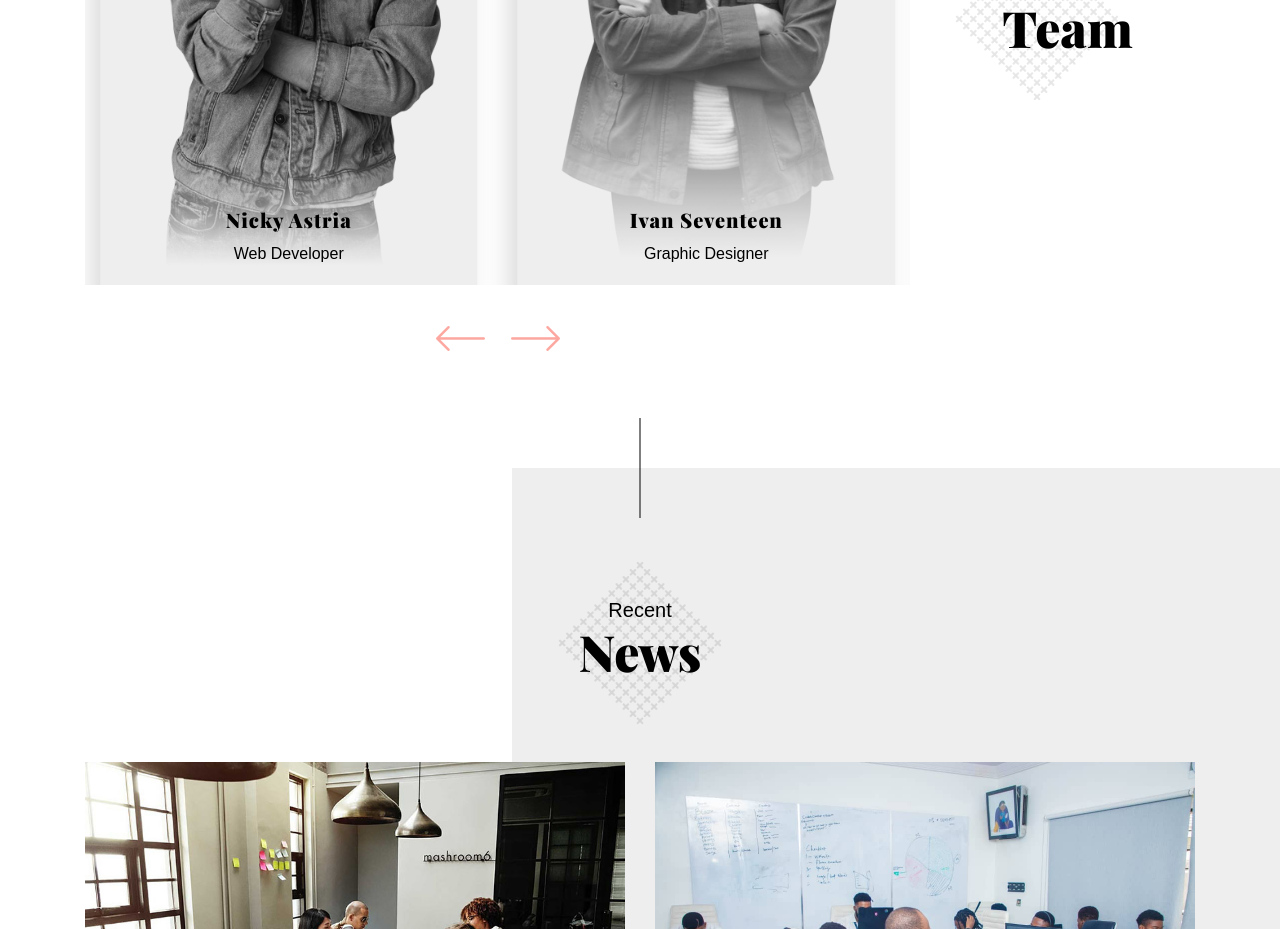
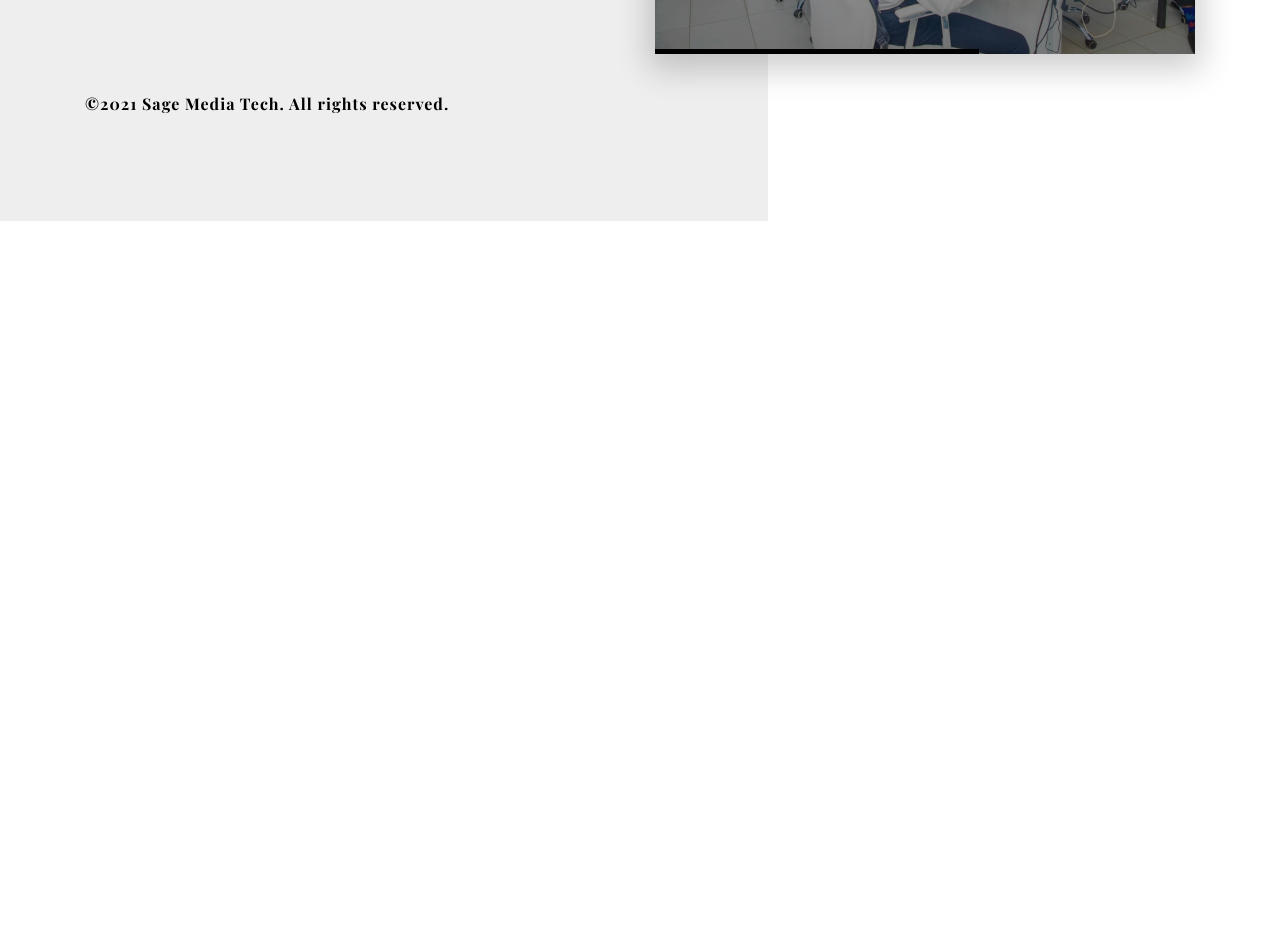
Before and after one commit to falope/sage, a website: page index-light.html in a window 1280 px wide. Shown: the part 4419-5348 px from the top of the page. After the commit the page ends 4640 px from the top, so only its background shows below. Drawn offline with nearby package versions, Linux system fonts and the light colour scheme; a web font is replaced by a local one.

Commit message:
new commit

```diff
--- a/index-light.html
+++ b/index-light.html
@@ -60,9 +60,6 @@
                                             <li><a class="menu-link" href="#" data-scroll-nav="1">About</a></li>
                                             <li><a class="menu-link" href="#" data-scroll-nav="2">Services</a></li>
                                             <li><a class="menu-link" href="#" data-scroll-nav="3">Portfolio</a></li>
-                                            <li><a class="menu-link" href="#" data-scroll-nav="4">Team</a></li>
-                                            <li><a class="menu-link" href="#" data-scroll-nav="5">News</a></li>
-                                            <li><a class="menu-link" href="#" data-scroll-nav="6">Client</a></li>
                                             <li><a class="menu-link" href="#" data-scroll-nav="7">Contact</a></li>
                                         </ul>
                                     </div>
@@ -336,7 +333,7 @@
         <div class="line-between"></div>
     </div>
 
-    <!-- Start Team -->
+    <!-- Start Team
     <section id="team" class="team parallax-scrl" data-scroll-index="4">
         <div class="team-text-bg"></div>
         <div class="container">
@@ -396,13 +393,14 @@
             </div>
         </div>
     </section>
+    -->
     <!-- End Team -->
 
     <div class="between">
         <div class="line-between"></div>
     </div>
 
-    <!-- Start News -->
+    <!-- Start News
     <section id="news" class="news parallax-scrl" data-scroll-index="5">
         <div class="right-bg"></div>
         <div class="about-text-bg"></div>
@@ -483,13 +481,14 @@
 
         </div>
     </section>
+    -->
     <!-- End News -->
 
     <div class="between">
         <div class="line-between"></div>
     </div>
 
-    <!-- Start Testimonial -->
+    <!-- Start Testimonial
     <section id="client" data-scroll-index="6">
         <div class="testimonial">
             <div class="container">
@@ -529,9 +528,9 @@
                 </div>
                 <div class="line-testi"></div>
             </div>
-        </div>
+        </div> -->
 
-        <!-- Start Client -->
+        <!-- Start Client
         <div class="client mid-title">
             <div class="container">
 
@@ -589,6 +588,7 @@
                 </div>
             </div>
         </div>
+        -->
         <!-- End Client -->
     </section>
     <!-- End Testimonial -->
```
